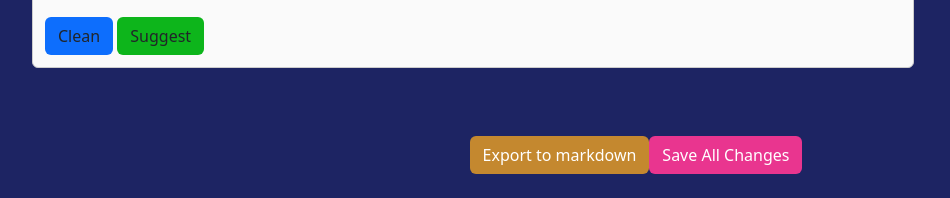
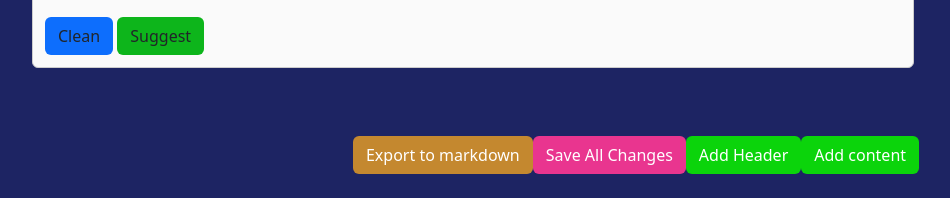
Before and after one commit to akshaysundru/Agentic-Document-Writing, a Flask app: page /docs in a window 1280 px wide. Shown: the part 3233-3431 px from the top of the page, without its empty margins (4-954 px from the left). Run offline with Flask 3, Linux system fonts and the light colour scheme.

Commit message:
Added new header/content tool

```diff
--- a/app/chunking_ai.py
+++ b/app/chunking_ai.py
@@ -9,7 +9,7 @@ client = Client(host=NGROK_URL)
 
 def extract_text_from_pdf(pdf_path: str) -> str:
     """Extract all text from a PDF using PyMuPDF."""
-    doc = fitz.open(pdf_path)
+    doc = fitz.open(pdf_path) # type: ignore
     text = ""
     for page in doc:
         text += page.get_text("text") + "\n"
--- a/app/routes.py
+++ b/app/routes.py
@@ -1,13 +1,15 @@
 from flask import Blueprint, render_template, request, jsonify, flash
 from .utils import upload_markdown_to_db
 import markdown
-from .ai_func import AIFunctions
+#from .ai_func import AIFunctions
+from .ai_func_llama import AIFunctionsOllamaLocal
 from .models import DocumentSection
 from . import db
 
 main = Blueprint('main', __name__)
 
-ai = AIFunctions()
+#ai = AIFunctions()
+ai2 = AIFunctionsOllamaLocal()
 
 @main.route('/docs')
 def document2():
@@ -39,7 +41,7 @@ def clean_section():
         return jsonify({"ok": False, "error": "Invalid ID"}), 400
 
     # Call your AI clean function
-    cleaned_html = ai.clean_text(html)
+    cleaned_html = ai2.clean_text(html)
     print("Cleaned HTML:", cleaned_html)
 
     # Update the DB section and commit
@@ -87,7 +89,7 @@ def suggestions():
         return jsonify({"ok": False, "error": "Invalid position"}), 400
 
     # Call your AI clean function
-    suggested_html = ai.suggest_edits(text=html)
+    suggested_html = ai2.suggest_edits(text=html)
     print("Suggested Edit:", suggested_html)
 
     return jsonify({"ok": True, "cleaned_html": suggested_html})
--- a/app/static/styles.css
+++ b/app/static/styles.css
@@ -56,3 +56,15 @@
 #apply-btn {
     background-color: #5b9aa0
 }
+
+.addSection {
+    background-color: #0bd40b;
+}
+
+#addHeader {
+    color: white;
+}
+
+#addContent {
+    color: white;
+}
--- a/app/templates/document.html
+++ b/app/templates/document.html
@@ -46,6 +46,8 @@
     <div class="d-flex justify-content-center align-items-center p-4">
         <button class="btn weird-orange text-white g-3">Export to markdown</button>
         <button id="saveBtn" class="btn action-btn pink-lady text-white g-3">Save All Changes</button>
+        <button id="addHeader" class="btn addSection g-3">Add Header</button>
+        <button id="addContent" class="btn addSection g-3">Add content</button>
     </div>
 
 <script src="https://cdn.jsdelivr.net/npm/bootstrap@5.3.7/dist/js/bootstrap.bundle.min.js"
@@ -190,6 +192,55 @@
         })
         .catch(err => console.error("Save error:", err));
     })
+
+    document.querySelectorAll(".addSection").forEach(btn => {
+        btn.addEventListener("click", function() {
+            const container = document.querySelector(".container-fluid .w-75"); // main content column
+            const type = btn.id === "addHeader" ? "header" : "content"; // decide what to add
+
+            // create a new section wrapper
+            const newSection = document.createElement("div");
+            newSection.dataset.id = "new-" + Date.now(); // temporary unique ID
+            newSection.classList.add("mt-3", "p-3", "border", "rounded");
+
+            if (type === "header") {
+                newSection.classList.add("editable-section-header");
+                newSection.setAttribute("contenteditable", "true");
+                newSection.innerHTML = "<h3>New Header</h3>";
+            } else if (type === "content") {
+                newSection.classList.add("editable-section-content");
+
+                // content editable div
+                const contentDiv = document.createElement("div");
+                contentDiv.setAttribute("contenteditable", "true");
+                contentDiv.innerHTML = "<p>New section content...</p>";
+
+                // clean + suggest buttons
+                const cleanBtn = document.createElement("button");
+                cleanBtn.classList.add("btn", "action-btn", "bg-primary", "me-2");
+                cleanBtn.dataset.action = "clean";
+                cleanBtn.textContent = "Clean";
+
+                const suggestBtn = document.createElement("button");
+                suggestBtn.classList.add("btn", "action-btn", "eve-green");
+                suggestBtn.dataset.action = "suggest";
+                suggestBtn.textContent = "Suggest";
+
+                newSection.appendChild(contentDiv);
+                newSection.appendChild(cleanBtn);
+                newSection.appendChild(suggestBtn);
+            }
+
+            // append to container
+            container.appendChild(newSection);
+
+            // focus immediately for convenience
+            newSection.focus();
+            console.log("✅ New section added:", type);
+        });
+    });
+
+
 </script>
 
 </body>
--- a/app/utils.py
+++ b/app/utils.py
@@ -31,7 +31,7 @@ def markdown_to_sections2(md_text):
     current_section = None
 
     for node in soup.contents:
-        if node.name in header_tags:
+        if node.name in header_tags: # type: ignore
             if current_section:
                 sections.append(current_section)
             current_section = {"header": str(node), "content": ""}
@@ -65,12 +65,7 @@ def upload_markdown_to_db(file_path):
 
     # Push sections to DB
     for idx, sec in enumerate(sections):
-        section_record = DocumentSection(
-            document_title=document_title,
-            position=idx,
-            header=sec.get("header", ""),
-            content=sec.get("content", "")
-        )
+        section_record = DocumentSection(document_title=document_title, position=idx,header=sec.get("header", ""), content=sec.get("content", "")) # type: ignore
         db.session.add(section_record)
 
     db.session.commit()
```
Also changed, not shown: app/ai_func_llama.py (added, +35 -0 lines), app/app.db.
